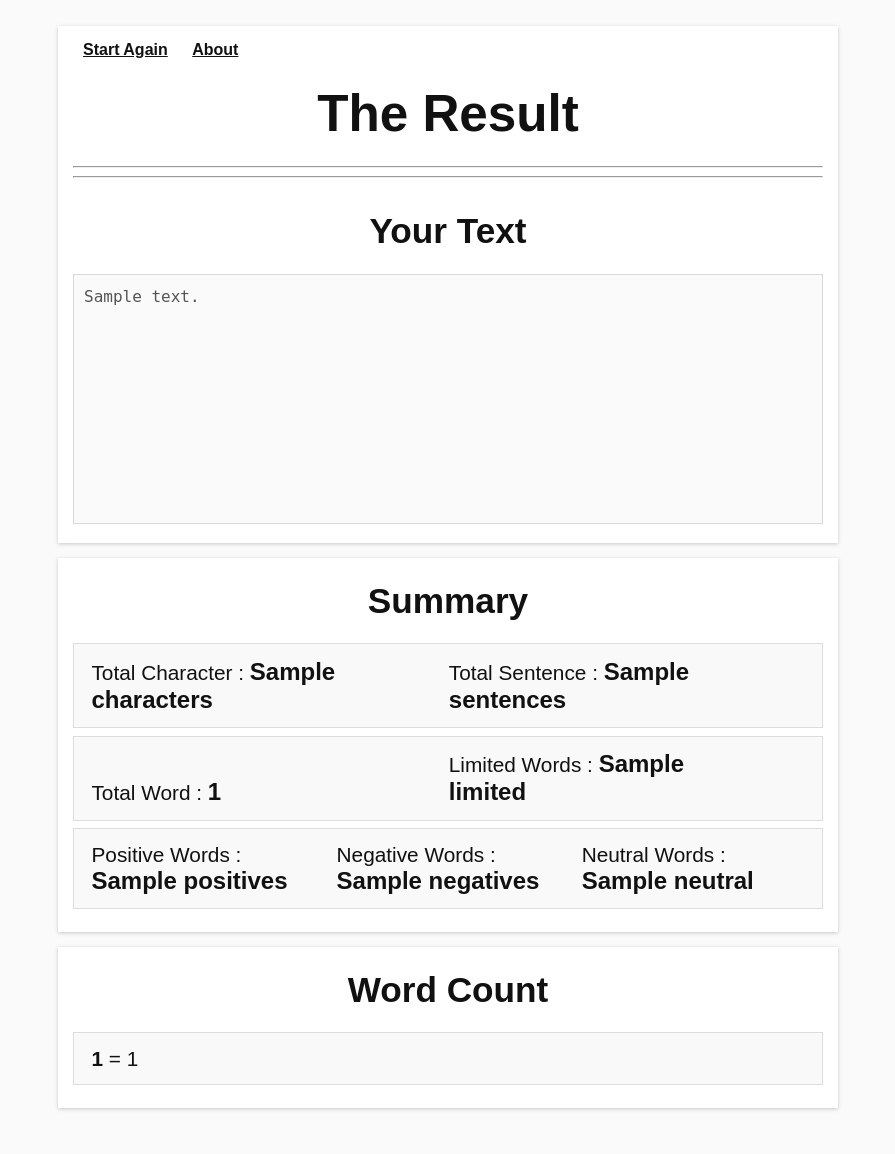
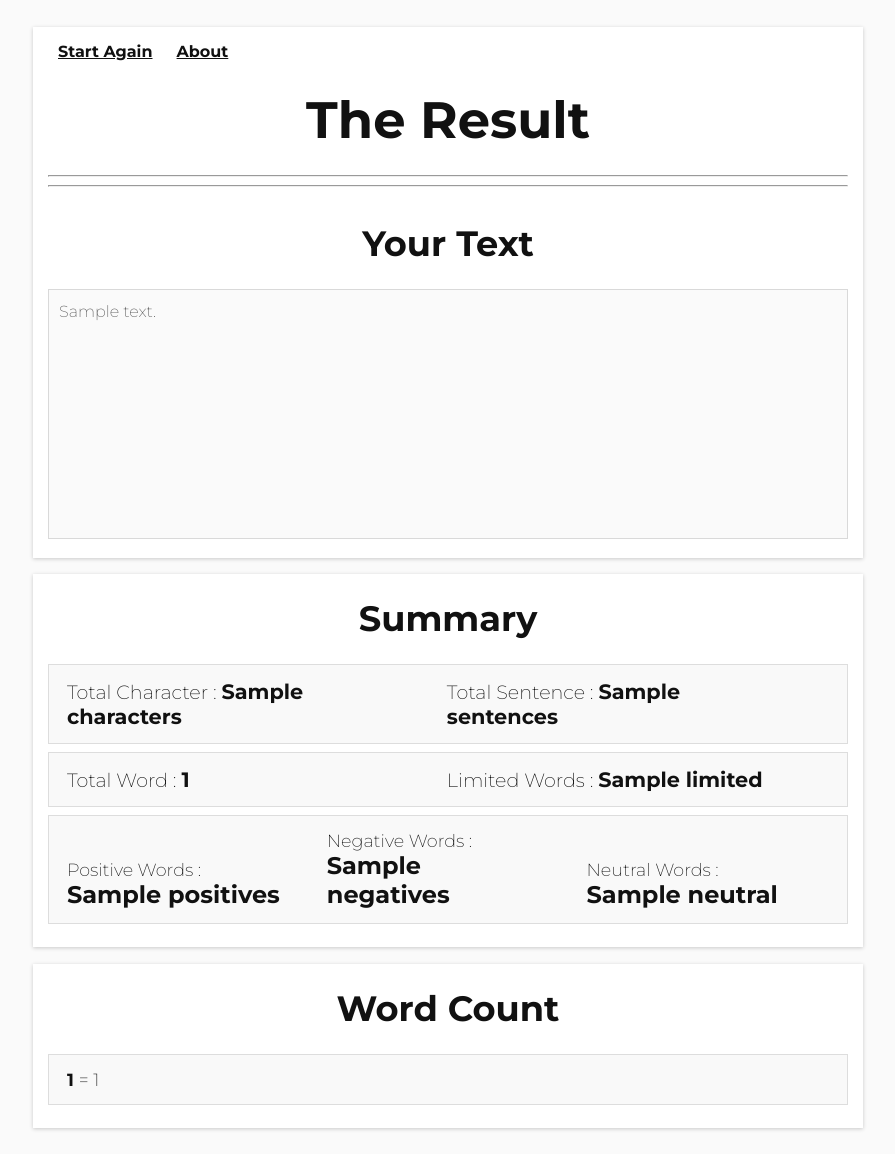
Before and after one commit to hevalhazalkurt/word_analyser, a Django app: template templates/count.html in a window 1280 px wide. Shown: the whole page, without its empty margins (192-1087 px from the left). Before the commit the page ends 1110 px from the top, so only its background shows below. Run offline with Django 3.2, Linux system fonts and the light colour scheme; the template is opened without the code that fills it: most values are stand-ins (such as "Sample title", 1, 10 or a date in 2020).

Commit message:
Edited css

```diff
--- a/templates/count.html
+++ b/templates/count.html
@@ -31,11 +31,11 @@
 		/* main app styles */
 
 		body {
-			width: 800px;
+			width: 850px;
 			margin: 0 auto;
 			padding: 10px;
 			background-color: #FAFAFA;
-			font-family: 'Source Sans Pro', sans-serif;
+			font-family: 'Montserrat', sans-serif;
 			color: #111;
 		}
 
@@ -87,6 +87,7 @@
 			font-size: 1rem;
 			resize: none;
 			line-height: 1.5rem;
+			font-family: 'Montserrat', sans-serif;
 		}
 
 		textarea:hover {
@@ -100,7 +101,7 @@
 		.output.row {
 			width: 100%;
 			border: 1px solid #DDD;
-			font-size: 1.3rem;
+			font-size: 1.1rem;
 			margin: 1% 0;
 			background-color: #F9F9F9;
 		}
@@ -120,7 +121,7 @@
 		.output1.row {
 			width: 100%;
 			border: 1px solid #DDD;
-			font-size: 1.3rem;
+			font-size: 1.2rem;
 			margin: 1% 0;
 			background-color: #F9F9F9;
 		}
@@ -134,7 +135,7 @@
 
 		.output1.row span {
 			font-weight: bold;
-			font-size: 1.5rem;
+			font-size: 1.3rem;
 		}
 
 		/*
```
